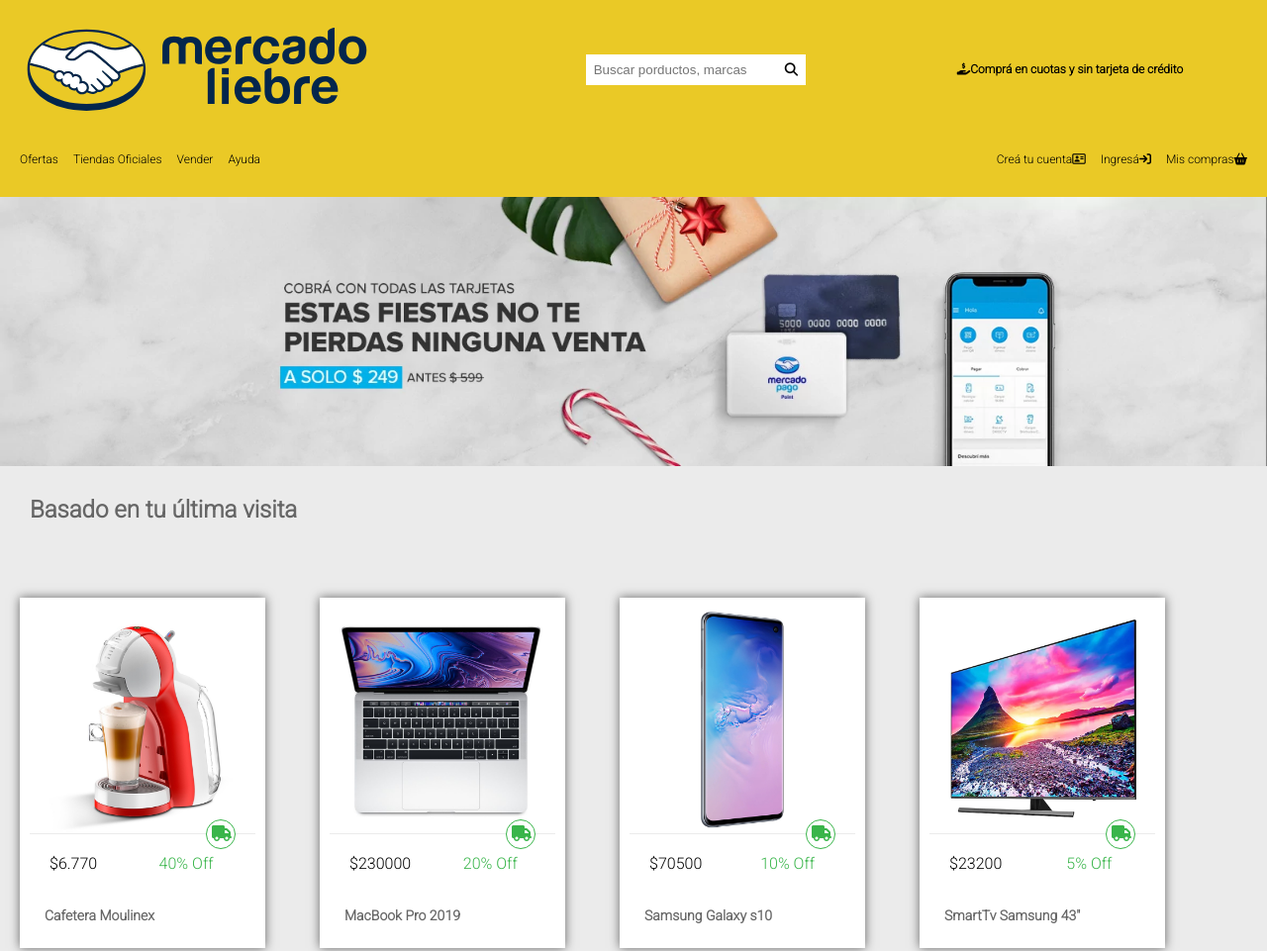
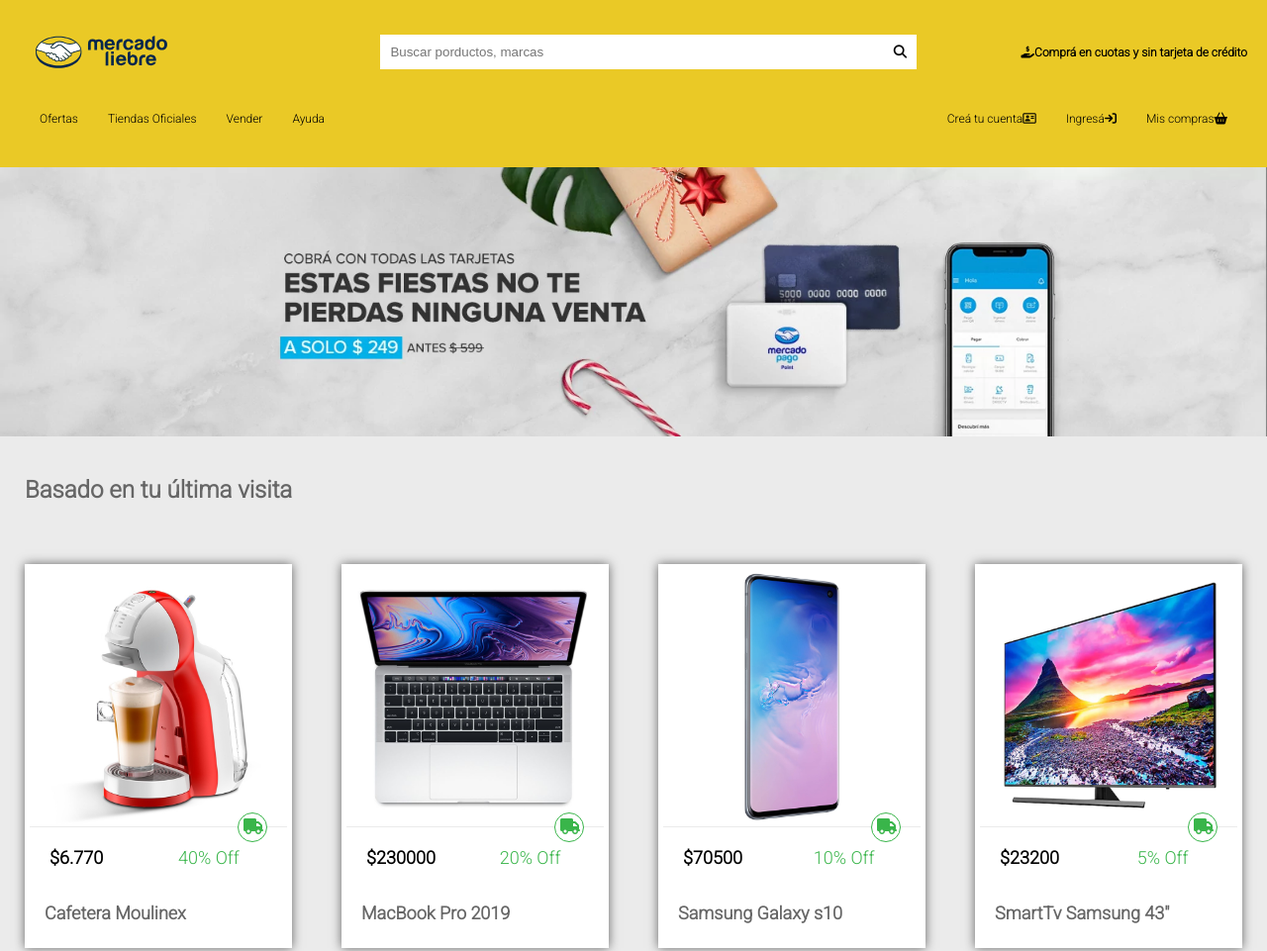
Before and after one commit to BelenAlegrette/micro-desafio-code-review-mercado-liebre, a website: page views/home.html in a window 1280 px wide. Shown: the top 961 px of the page at 99% size. Drawn offline with Linux system fonts and the light colour scheme.

Commit message:
Agrego cambios en styles.css

```diff
--- a/public/css/styles.css
+++ b/public/css/styles.css
@@ -18,16 +18,18 @@
 body{
   font-family: 'Roboto', sans-serif;
   background-color: #ebebeb;
+  font-size: 16px;
 }
 
 /*HEADER*/
 .bg-yellow{
   background-color: #EAC926;
+  padding: 10px;
+  text-align: center;
 }
 
 .texto-header{
-  text-align: center;
-  width: 100%;
+  text-align: right;
 }
 
 .logo{
@@ -41,17 +43,20 @@
   display: flex;
   justify-content: end;
   width: 50%;
+  flex-grow: 0.20;
 }
 
 .input-buscar{
-  padding: 8px;
+  padding: 10px;
   border: none;
+  width: 80%;
 }
 
 .button-buscar{
   background-color: white;
-  padding: 8px;
+  padding: 10px;
   border: none;
+  margin: 0px;
 }
 
 
@@ -59,6 +64,7 @@
 
 .listas{
   display: none;
+  text-align: center;
 }
 
 .nav-vender,
@@ -69,7 +75,20 @@
   list-style: none;
   flex-wrap: wrap;
   justify-content: space-around;
-  gap: 15px;
+  gap: 10px;
+}
+
+.nav-vender li,
+.nav-usuario li{
+  display: inline-block;
+  font-size: 20px;
+  margin: 0px 10px;
+  color: black;
+}
+
+.nav-vender a:hover,
+.nav-usuario a:hover{
+  color: #1259c3;
 }
 
 .none-decoration{
@@ -97,33 +116,40 @@
 
 /*MAIN*/
 .main{
-  width: 90%;
+  width: 90vw;
   margin: auto;
   padding: 20px;
   display: flex;
   flex-wrap: wrap;
   justify-content: space-between;
+  align-items: center;
 }
 
 .main-prod{
-  padding: 10px;
+  padding: 5px;
   flex-wrap: wrap;
   display: flex;
-  gap: 55px;
+  gap: 50px;
+  margin: 15px auto;
+  justify-content: center;
 }
 
 .descripcion{
   font-size: 24px;
   color: #666;
-  margin: auto;
   display: block;
   padding: 10px;
 }
 
 .articulo{
-  margin-top: 10px;
-  padding: 10px;
+  margin-top: 1px;
+  padding: 5px;
   background-color: #FFF;
+  flex-grow: 0.2;
+}
+
+.product-shadow{
+  box-shadow: 0px 0px 10px rgb(100,100,100);
 }
 
 .div-productos{
@@ -135,20 +161,19 @@
 
 .div-productos p{
   padding: 5px;
-  font-size: 16px;
+  font-size: 18px;
 }
 
 .precio{
-  font-size: 18px;
   flex-grow: 0.7;
   color: black;
+  font-weight: bold;
 }
 
 .off{
   font-size: 15px;
   color: #39b54a;
   flex-grow: 0.3;
-  align-self: center;
 }
 
 .div-productos i{
@@ -167,22 +192,18 @@
 }
 
 .div-productos i:hover{
-  transform: rotate(340deg);
+  transform: rotate(350deg);
 }
 
 .descripcion-producto{
-  font-size: 16px;
   display: none;
 }
 
-.div-productos:hover .descripcion-producto{
-  display: inline;
-}
-
 .articulo h3{
-  font-size: 14px;
+  font-size: 18px;
   padding: 15px;
   color: #666;
+  margin-bottom: 5px;
 }
 
 
@@ -191,6 +212,7 @@
   text-align: center;
   background-color: #FFF;
   display: flex;
+  padding: 40px 40px;
 }
 
 
@@ -206,16 +228,16 @@
 }
 
 .p-footer{
-  text-align: center;
-  padding: 20px;
-  font-size: 12px;
+  font-size: 14px;
+  padding: 5px;
 }
-
 
 .footer{
   width: 100%;
   justify-content: center;
-
+  background-color: #fff;
+  display: flex;
+  padding: 10px;
 }
 
 
@@ -240,8 +262,9 @@
 
 .formulario-register input{
   border: none;
-  padding: 5px;
+  padding: 15px;
   width: 100%;
+  border-radius: 5px;
 }
 
 .perfil input{
@@ -267,7 +290,7 @@
   width: 100%;
   display: flex;
   justify-content: center;
-  gap: 8px;
+  gap: 10px;
   padding: 16px 0px;
  }
 
@@ -275,7 +298,6 @@
 .u-form {
   width: 90%;
   margin: 0px auto;
-  background-color: #FFF;
   border-radius: 10px;
   padding: 20px;
 }
@@ -319,7 +341,7 @@
   border-radius: 5px;
   margin:10px 0px;
   transition: border-color ease-in-out 0.15s, box-shadow ease-in-out 0.15s;
-  background-color: transparent;
+  background-color: #fff;
   color: inherit;
   height: auto;
 }
@@ -354,7 +376,6 @@
 
 
 .boton{
-text-transform: uppercase;
 text-align: center;
 font-weight: 0;
 font-size: 14px;
@@ -371,6 +392,8 @@
 flex-direction: row;
 align-items: center;
 cursor: pointer;
+width: 100%;
+justify-content: center;
 }
 
 .boton:hover{
@@ -387,21 +410,7 @@
 
 @media (min-width:481px){
 
- .main{
-  margin: auto 0px;
-  padding: 0px;
- }
-
-.buscar{
-  width: 30%;
-}
-
-.logo{
-  width: 30%;
-}
-
 .texto-header{
-  width: 30%;
   align-self: center;
   font-size: 12px;
 }
```
